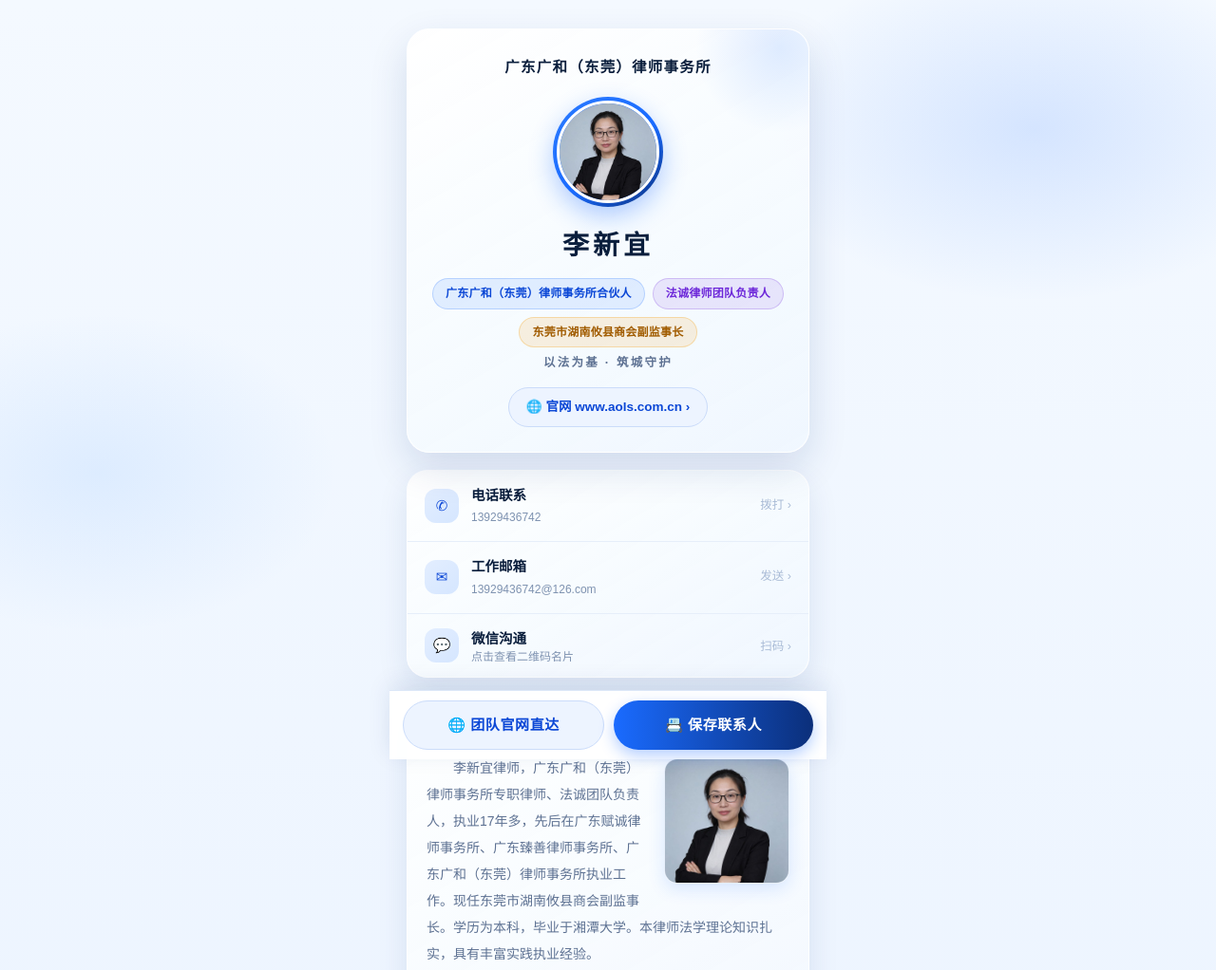
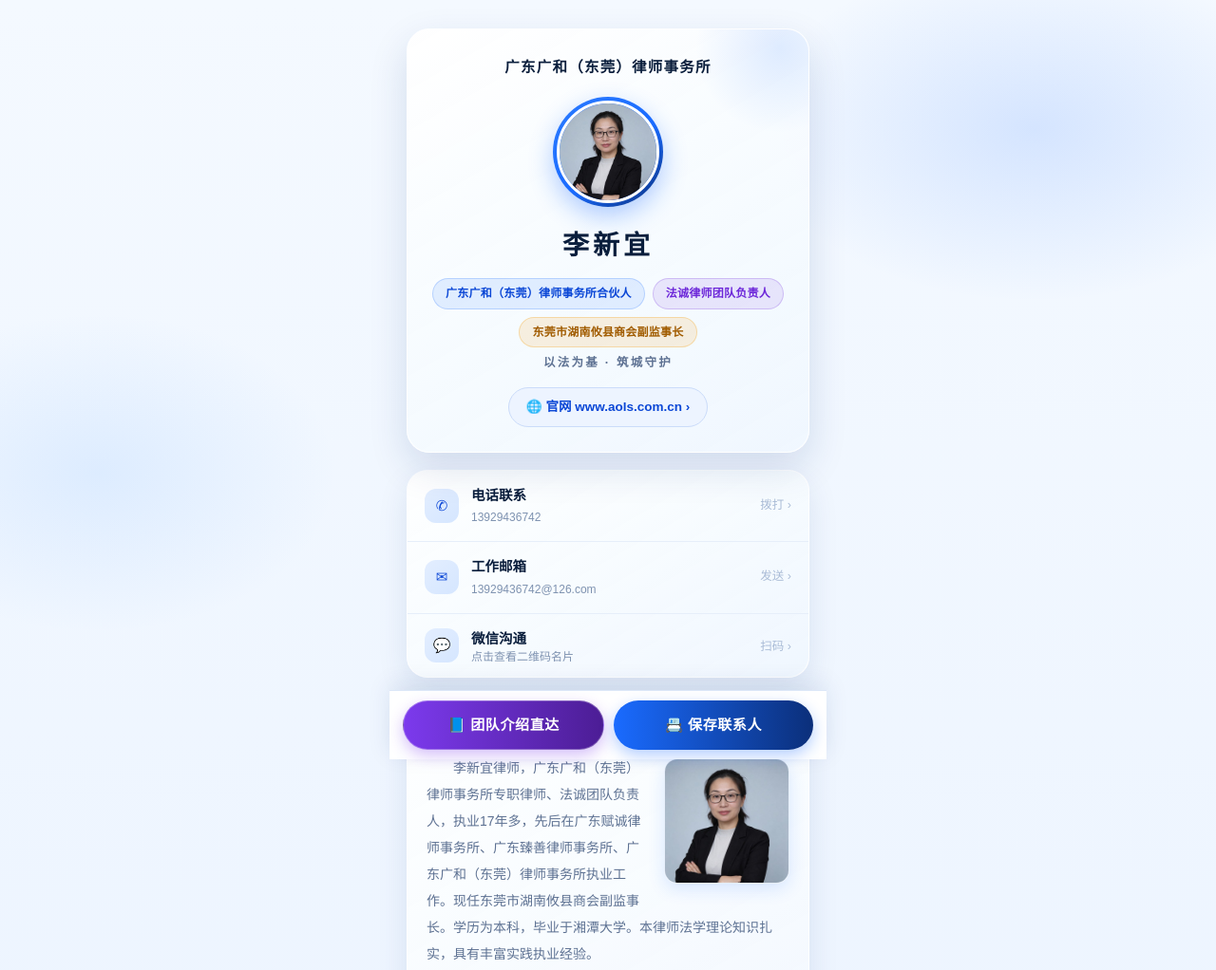
Before and after one commit to unipiwei-blip/aols, a plain HTML site: page mp/lixinyi.html in a window 1280 px wide. Shown: the top 1022 px of the page at 95% size. Drawn offline with Linux system fonts and the light colour scheme.

Commit message:
名片底部改为团队介绍直达并换成紫色突出按钮

```diff
--- a/mp/lixinyi.html
+++ b/mp/lixinyi.html
@@ -113,7 +113,7 @@
       display: flex; padding: 10px 14px calc(10px + env(safe-area-inset-bottom)); gap: 10px; max-width: 460px; margin: 0 auto; }
     .bottombar a { flex: 1; display: flex; align-items: center; justify-content: center; gap: 7px; padding: 12px 0;
       border-radius: 999px; font-size: 15px; font-weight: 700; text-decoration: none; letter-spacing: 0.04em; }
-    .bb-site { color: #0b47d6; background: #EDF4FF; border: 1px solid #CBDCFA; }
+    .bb-site { color: #fff; background: linear-gradient(90deg, #7c3aed, #4c1d95); border: 1px solid rgba(255,255,255,0.28); box-shadow: 0 6px 16px rgba(124, 58, 237, 0.32); }
     .bb-save { color: #fff; background: linear-gradient(90deg, #1a6bff, #0b2f7a); box-shadow: 0 6px 16px rgba(26, 107, 255, 0.32); }
 
     /* ---- 二维码弹窗 ---- */
@@ -210,7 +210,7 @@
   </div>
 
   <div class="bottombar">
-    <a class="bb-site" href="http://www.aols.com.cn/" target="_blank" rel="noopener">🌐 团队官网直达</a>
+    <a class="bb-site" href="https://www.aols.com.cn/team.html" target="_blank" rel="noopener">📘 团队介绍直达</a>
     <a class="bb-save" href="lixinyi.vcf">📇 保存联系人</a>
   </div>
 
```
